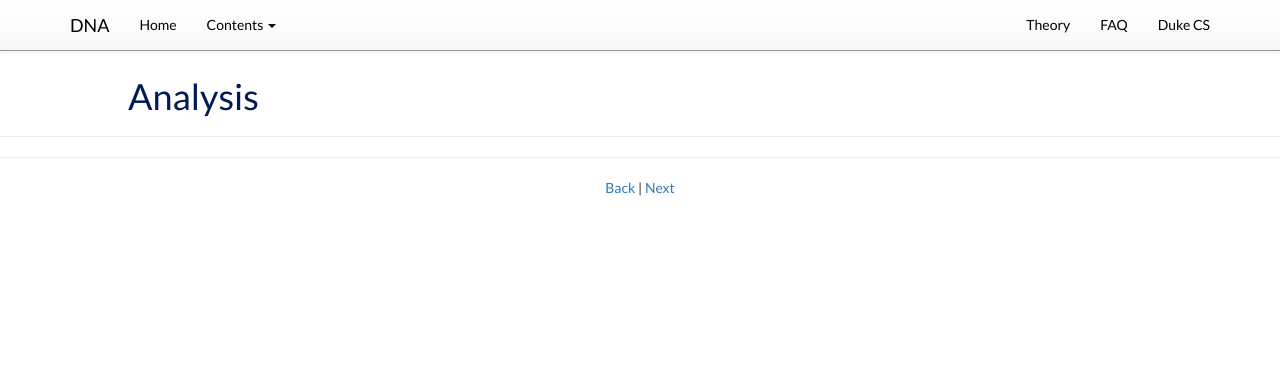
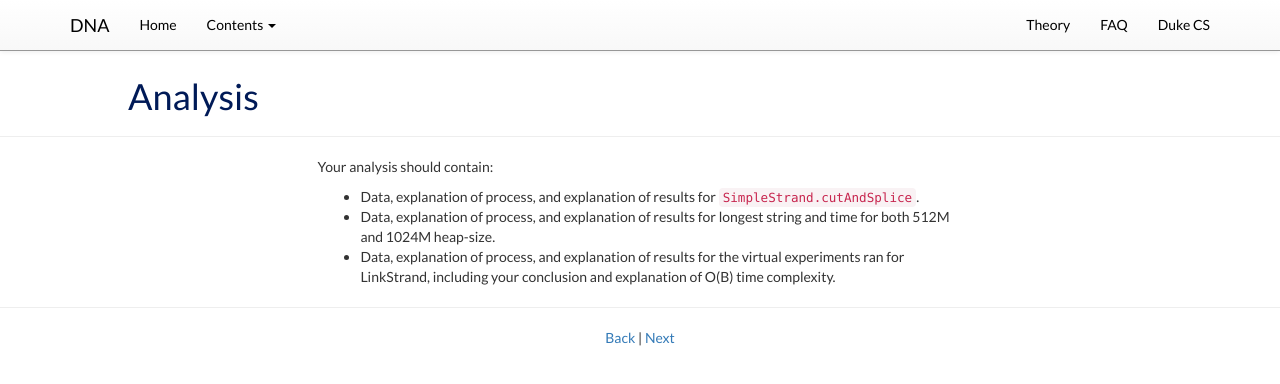
Before and after one commit to cs201/dna, a plain HTML site: page 6-analysis.html in a window 1280 px wide. Drawn offline with nearby package versions, Linux system fonts and the light colour scheme.

Commit message:
analysis

```diff
--- a/6-analysis.html
+++ b/6-analysis.html
@@ -39,6 +39,12 @@
     <div class="section">
     <h1>Analysis</h1>
     <hr>
+    <ul>
+    <p>Your analysis should contain:</p>
+    <li>Data, explanation of process, and explanation of results for <code>SimpleStrand.cutAndSplice</code>.</li>
+    <li>Data, explanation of process, and explanation of results for longest string and time for both 512M and 1024M heap-size.</li>
+    <li>Data, explanation of process, and explanation of results for the virtual experiments ran for LinkStrand, including your conclusion and explanation of O(B) time complexity.</li>
+    </ul>
     </div>
 
     <div class="navigation">
```
Also changed, not shown: 2-benchmark.html (+1 -1 lines), 5-benchmark-pt-2.html (+1 -1 lines).
